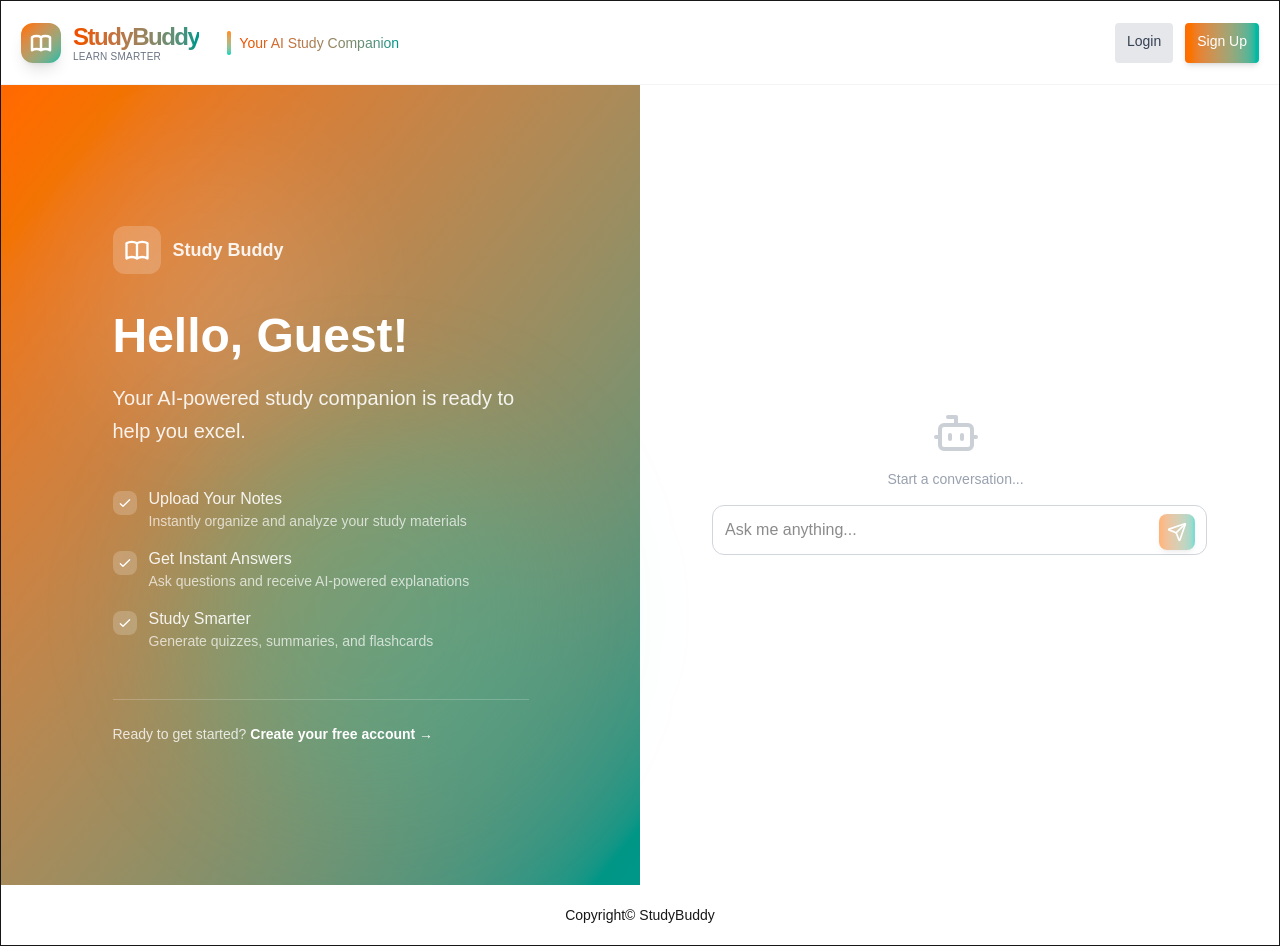
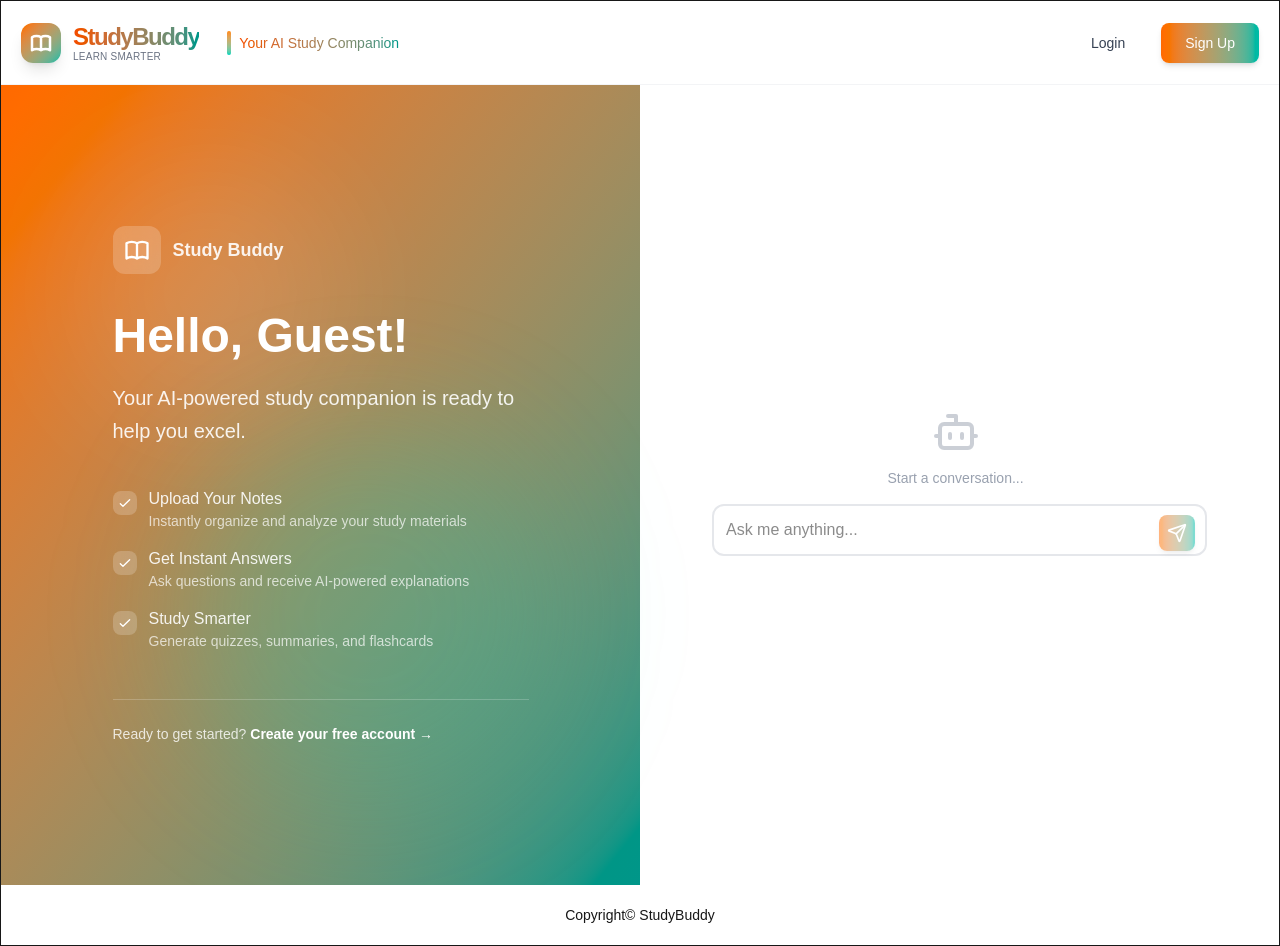
Before and after one commit to Glatterf/studybuddy, a Next.js app: page / in a window 1280 px wide. Built offline with nearby package versions, Linux system fonts and the light colour scheme.

Commit message:
vercel database

```diff
--- a/app/globals.css
+++ b/app/globals.css
@@ -5,40 +5,8 @@
   --foreground: #171717;
 }
 
-@theme inline {
-  --color-background: var(--background);
-  --color-foreground: var(--foreground);
-  --font-sans: var(--font-geist-sans);
-  --font-mono: var(--font-geist-mono);
-}
-
 body {
   background: var(--background);
   color: var(--foreground);
   font-family: Arial, Helvetica, sans-serif;
 }
-
-.container::-webkit-scrollbar {
-  display: none;
-}
-
-form {
-  input,
-  textarea {
-    @apply border border-gray-300 bg-white w-full p-3;
-  }
-  textarea {
-    @apply field-sizing-content min-h-12;
-  }
-}
-
-.button {
-  @apply flex py-2 px-3 rounded transition-all ease-in-out duration-300 cursor-pointer min-h-10;
-  &.button--default {
-    @apply bg-gray-200 border-gray-300 hover:bg-gray-300 hover:border-gray-500;
-  }
-}
-
-[data-loading='true'] {
-  @apply animate-pulse opacity-50;
-}
```
Also changed, not shown: 1 other file (tests, documents, lock files or other folders).
